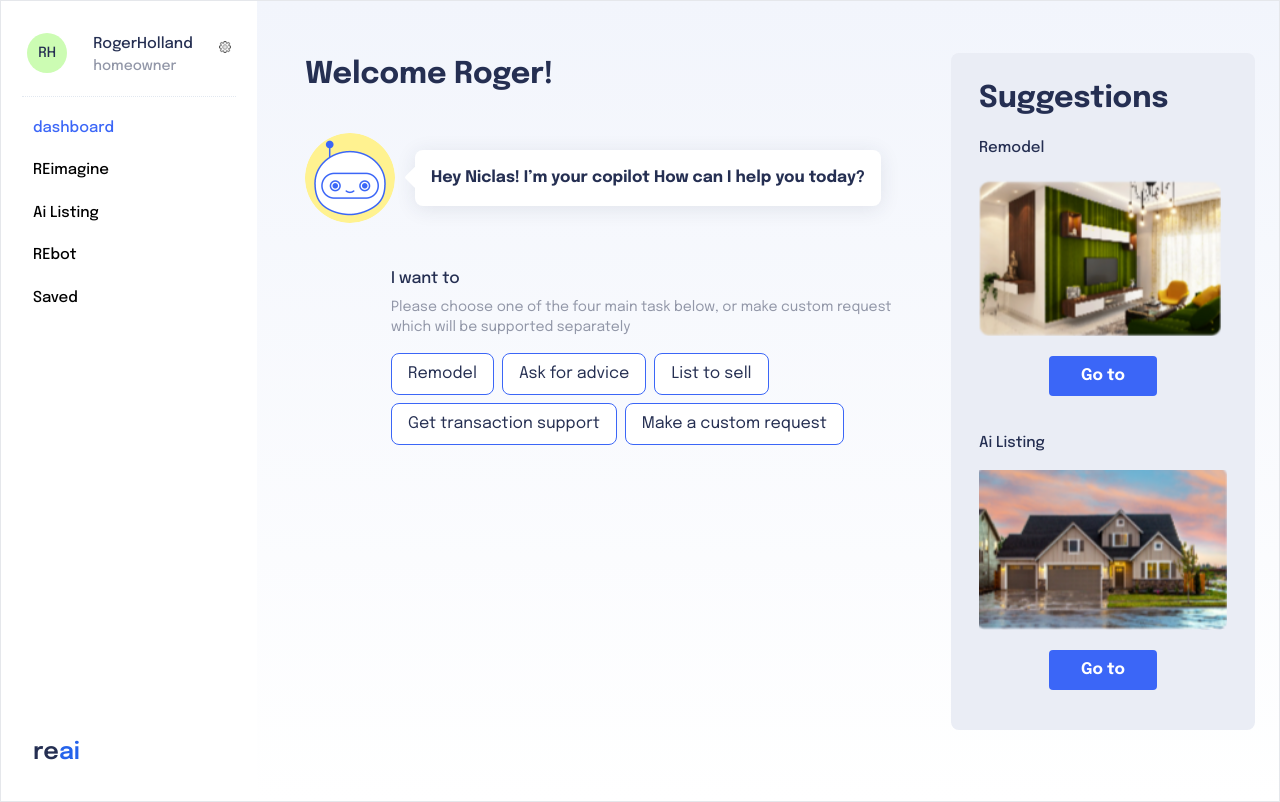
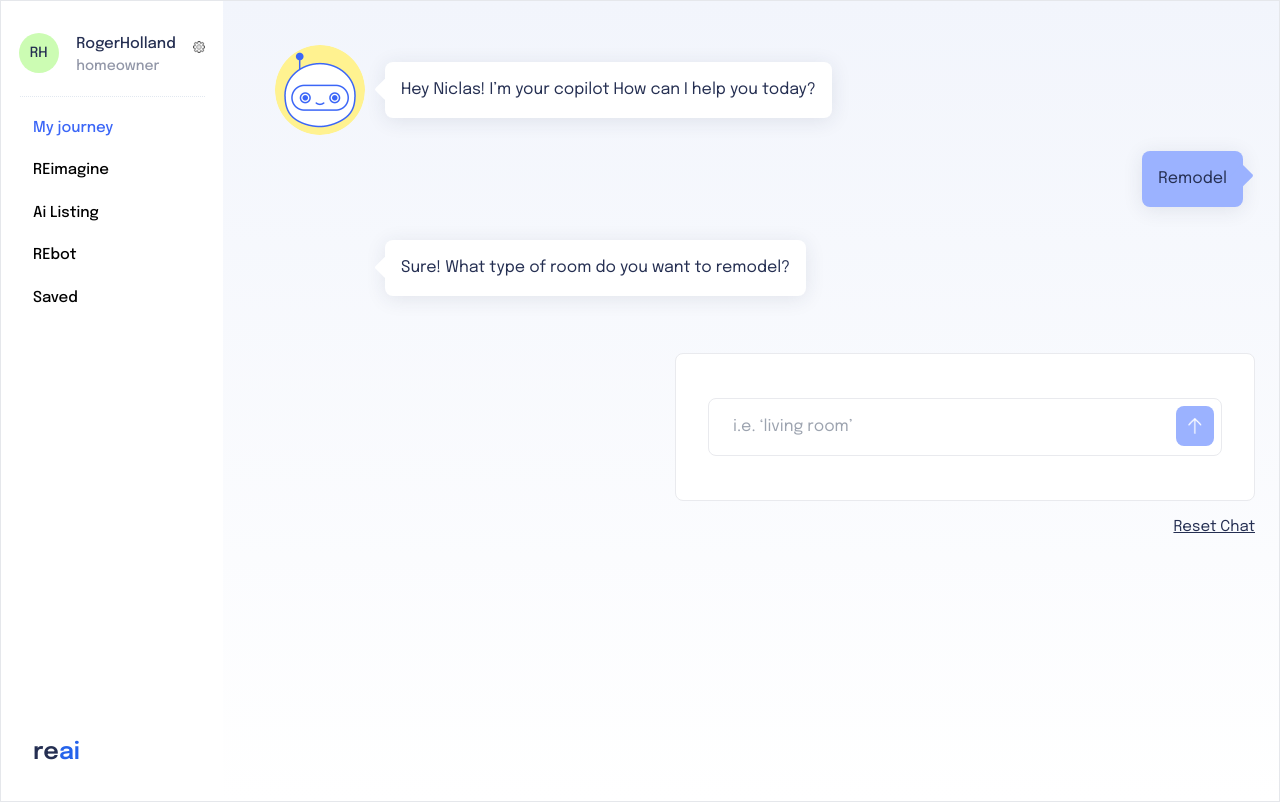
Before and after one commit to ChandanSayed/reai, a Next.js app: page /welcome in a window 1280 px wide. Both pictures are taken after a click on the button "Remodel". Built offline with nearby package versions, Linux system fonts and the light colour scheme.

Commit message:
Remodel page added

```diff
--- a/src/app/welcome/page.js
+++ b/src/app/welcome/page.js
@@ -1,26 +1,33 @@
+'use client';
 import RightSidebar from '@/components/welcome/RightSidebar';
 import Sidebar from '@/components/welcome/Sidebar';
 import Copilot from '/public/images/copilot.png';
 import Image from 'next/image';
 import QueryButtons from '@/components/welcome/QueryButtons';
+import ChatField from '@/components/welcome/ChatField';
+import Remodel from '@/components/welcome/Remodel';
+import { useState } from 'react';
 
 const page = () => {
+  const [actionType, setActionType] = useState('');
   return (
     <div className="w-auto h-auto flex justify-between gap-2 bg-onboard-bg border pr-4 md:pr-6">
       <Sidebar />
-      <div className="flex-1 rounded-2xl font-bold pt-3 pl-4 md:pl-10 max-md:flex-col flex justify-between items-start gap-12">
-        <div className="flex-1">
-          <p className="font-bold text-3xl mt-11 mb-10">Welcome Roger!</p>
-          <div className="incoming-chat flex items-center gap-5">
-            <Image src={Copilot} placeholder="blur" alt="Copilot" className="w-11 h-11 md:w-90 md:h-90 rounded-full" />
-            <div className="bg-white shadow-onboard-shadow p-4 rounded-lg relative after:absolute after:rounded-sm after:w-4 after:h-5 after:-left-1.5 after:top-4 after:transform after:rotate-45 after:-z-0 after:bg-white after:block">
-              <p className="text-sm md:text-base">Hey Niclas! I’m your copilot How can I help you today?</p>
+      {actionType === '' && (
+        <div className="flex-1 rounded-2xl font-bold pt-3 pl-4 md:pl-10 max-md:flex-col flex justify-between items-start gap-12">
+          <div className="flex-1 max-w-1024">
+            <p className="font-bold text-3xl mt-11 mb-10">Welcome Roger!</p>
+            <div className="incoming-chat flex items-center gap-5">
+              <Image src={Copilot} placeholder="blur" alt="Copilot" className="w-11 h-11 md:w-90 md:h-90 rounded-full" />
+              <ChatField text={`Hey Niclas! I’m your copilot How can I help you today?`} styles={`bg-white after:-left-1.5 after:bg-white`} />
             </div>
+
+            <QueryButtons setActionType={setActionType} />
           </div>
-          <QueryButtons />
+          <RightSidebar />
         </div>
-        <RightSidebar />
-      </div>
+      )}
+      {actionType.toLowerCase() === 'remodel' && <Remodel />}
     </div>
   );
 };
--- /dev/null
+++ b/src/components/welcome/ChatField.js
@@ -0,0 +1,7 @@
+export default function ChatField({ text, styles }) {
+  return (
+    <div className={`shadow-onboard-shadow p-4 rounded-lg relative after:absolute after:rounded-sm after:w-4 after:h-5 ${styles} after:top-4 after:transform after:rotate-45 after:-z-0  after:block font-normal`}>
+      <p className="text-sm md:text-base">{text}</p>
+    </div>
+  );
+}
--- a/src/components/welcome/QueryButtons.js
+++ b/src/components/welcome/QueryButtons.js
@@ -1,11 +1,14 @@
-export default function QueryButtons() {
+export default function QueryButtons({ setActionType }) {
   const buttonText = [{ name: 'Remodel' }, { name: 'Ask for advice' }, { name: 'List to sell' }, { name: 'Get transaction support' }, { name: 'Make a custom request' }];
+  function handleButtonAction(type) {
+    setActionType(type);
+  }
   return (
     <div className="question-buttons max-w-512 w-full ml-auto mt-11">
       <h4 className="text-sm sm:text-base font-medium mb-1.5">I want to</h4>
       <p className="text-off-color text-xs sm:text-sm font-normal mb-4">Please choose one of the four main task below, or make custom request which will be supported separately</p>
       {buttonText.map((btn, i) => (
-        <button className="rounded-lg border mr-2 mb-2 bg-white border-button-color py-2 px-4 text-sm sm:text-base font-normal" key={i}>
+        <button onClick={() => handleButtonAction(btn.name)} className="rounded-lg border mr-2 mb-2 bg-white border-button-color py-2 px-4 text-sm sm:text-base font-normal" key={i}>
           {btn.name}
         </button>
       ))}
--- /dev/null
+++ b/src/components/welcome/Remodel.js
@@ -0,0 +1,58 @@
+import Image from 'next/image';
+import ChatField from './ChatField';
+import Copilot from '/public/images/copilot.png';
+import Send from '/public/images/send.png';
+
+export default function Remodel() {
+  const conversions = [
+    {
+      message: `Hey Niclas! I’m your copilot How can I help you today?`,
+      avatar: true,
+      type: 'incoming'
+    },
+    {
+      message: `Remodel`,
+      avatar: false,
+      type: 'outgoing'
+    },
+    {
+      message: `Sure! What type of room do you want to remodel?`,
+      avatar: false,
+      type: 'incoming'
+    }
+  ];
+  return (
+    <div className="remodel my-11 pl-4 sm:pl-11 max-w-1024 w-full min-h-full">
+      {conversions.map((conversion, i) => {
+        // Condition for incoming and outgoing message display
+        if (conversion.type === 'incoming') {
+          return (
+            <div className="incoming-chat flex items-center gap-5 pb-4" key={i}>
+              <div className="w-11 h-11 md:w-90 md:h-90">{conversion.avatar && <Image src={Copilot} placeholder="blur" alt="Copilot" className="rounded-full w-full min-w-11 sm:min-w-90" />}</div>
+              <ChatField text={conversion.message} styles={`bg-white after:-left-1.5 after:bg-white`} />
+            </div>
+          );
+        } else {
+          return (
+            <div className="outgoing-chat flex items-center justify-end pb-4 pr-3" key={i}>
+              <ChatField text={conversion.message} styles={`bg-button-disabled after:-right-1.5 after:bg-button-disabled`} />
+            </div>
+          );
+        }
+      })}
+      <div className="incoming-chat flex items-center justify-end pt-6">
+        <div className="max-w-580 w-full">
+          <form action="#" className="bg-white border border-border-color rounded-lg px-8 py-11">
+            <div className="relative">
+              <input type="text" placeholder="i.e. ‘living room’" className="text-off-color rounded-lg font-normal text-sm sm:text-base px-6 py-4 border border-border-color w-full" />
+              <button type="submit" className="bg-button-disabled rounded-lg absolute top-2 right-2 p-3">
+                <Image src={Send} quality={100} alt="Send" className="w-3.5" />
+              </button>
+            </div>
+          </form>
+          <button className="underline font-normal text-sm md:text-15 block ml-auto mt-4">Reset Chat</button>
+        </div>
+      </div>
+    </div>
+  );
+}
--- a/src/components/welcome/Sidebar.js
+++ b/src/components/welcome/Sidebar.js
@@ -15,6 +15,34 @@ export default function Sidebar() {
       document.body.style.overflow = '';
     }
   }, [openMenu]);
+
+  const links = [
+    {
+      name: 'My journey',
+      link: '#',
+      style: 'text-off-blue'
+    },
+    {
+      name: 'REimagine',
+      link: '#',
+      style: ''
+    },
+    {
+      name: 'Ai Listing',
+      link: '#',
+      style: ''
+    },
+    {
+      name: 'REbot',
+      link: '#',
+      style: ''
+    },
+    {
+      name: 'Saved',
+      link: '#',
+      style: ''
+    }
+  ];
 
   return (
     <div className={`w-64 bg-white pb-8 flex-col h-screen max-md:absolute max-md:top-0 max-md:bottom-0 max-lg:z-50 transition-all ${openMenu ? 'max-md:-left-0' : 'max-md:-left-64'}`}>
@@ -37,23 +65,13 @@ export default function Sidebar() {
       </div>
       <div className="pl-8 pt-5 flex flex-col justify-between h-[calc(100%-96px)]">
         <ul className="font-medium text-15 text-black">
-          <li className="mb-5">
-            <a className="text-off-blue" href="#">
-              dashboard
-            </a>
-          </li>
-          <li className="mb-5">
-            <a href="#">REimagine</a>
-          </li>
-          <li className="mb-5">
-            <a href="#">Ai Listing</a>
-          </li>
-          <li className="mb-5">
-            <a href="#">REbot</a>
-          </li>
-          <li className="mb-5">
-            <a href="#">Saved</a>
-          </li>
+          {links.map((link, i) => (
+            <li className="mb-5" key={i}>
+              <a className={link.style} href={link.link}>
+                {link.name}
+              </a>
+            </li>
+          ))}
         </ul>
         <Link href={'/'}>
           <p className="font-semibold text-2xl">
--- a/tailwind.config.js
+++ b/tailwind.config.js
@@ -21,8 +21,10 @@ module.exports = {
         'off-blue': '#3B66F7'
       },
       maxWidth: {
+        90: '90px',
         580: '580px',
-        512: '512px'
+        512: '512px',
+        1024: '1024px'
       },
       width: {
         304: '304px',
```
Also changed, not shown: public/images/send.png (added).
